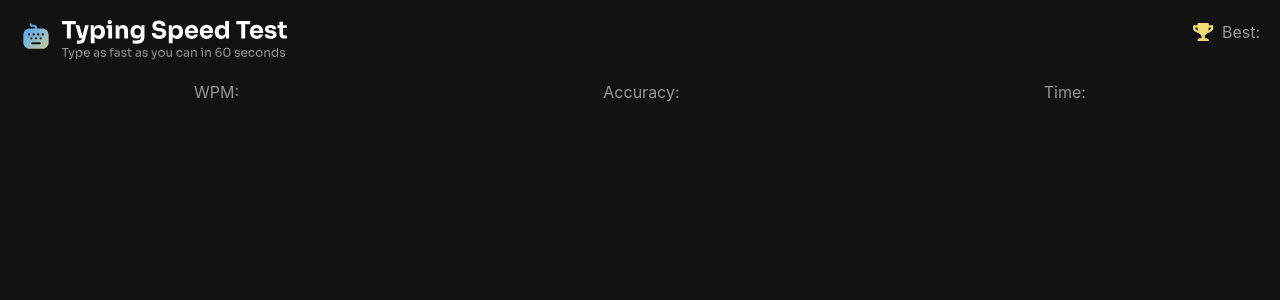
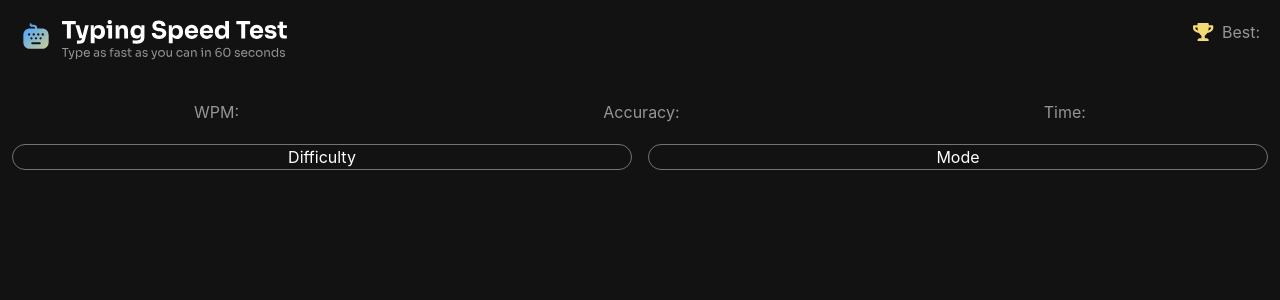
Before and after one commit to alitech42/Typing-Speed-Test, a React (Vite) app: page / in a window 1280 px wide. Shown: the top 300 px of the page. Built offline with nearby package versions, Linux system fonts and the light colour scheme.

Commit message:
Feat: Create Difficulty and Mode selectors

```diff
--- a/src/App.tsx
+++ b/src/App.tsx
@@ -1,13 +1,15 @@
 import "./App.css";
 import { Header } from "./components/Header";
+import { Selectors } from "./components/Selectors";
 import { Stats } from "./components/Stats";
 
 function App() {
     return (
-        <>
+        <div className="flex flex-col gap-5">
             <Header />
             <Stats />
-        </>
+            <Selectors />
+        </div>
     );
 }
 
--- /dev/null
+++ b/src/components/DifficultySelector.tsx
@@ -0,0 +1,7 @@
+export function DifficultySelector() {
+    return (
+        <div className="border border-[hsl(240,3%,46%)] text-center w-[50%] rounded-2xl">
+            <p>Difficulty</p>
+        </div>
+    )
+}
--- /dev/null
+++ b/src/components/ModeSelector.tsx
@@ -0,0 +1,7 @@
+export function ModelSelector() {
+    return (
+        <div className="border border-[hsl(240,3%,46%)] text-center w-[50%] rounded-2xl">
+            <p>Mode</p>
+        </div>
+    );
+}
--- /dev/null
+++ b/src/components/Selectors.tsx
@@ -0,0 +1,11 @@
+import { DifficultySelector } from "./DifficultySelector";
+import { ModelSelector } from "./ModeSelector";
+
+export function Selectors() {
+    return (
+        <div className="flex flex-row gap-4">
+            <DifficultySelector />
+            <ModelSelector />
+        </div>
+    )
+}
```
